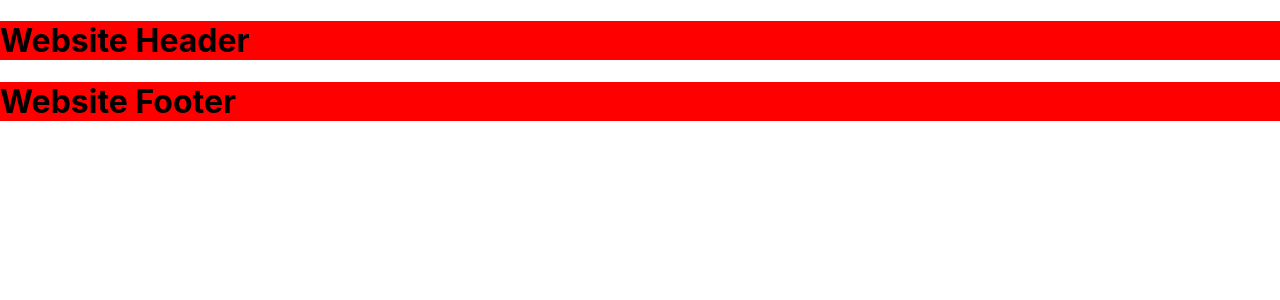
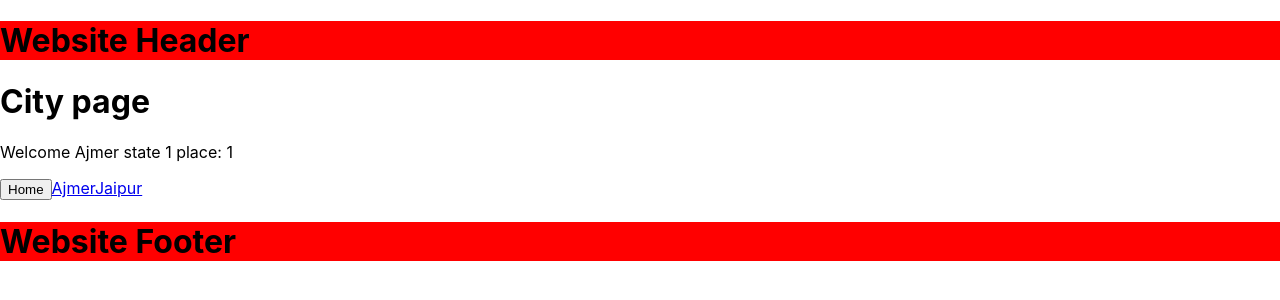
Before and after one commit to ityuvtrainings/react-project-batch-2, a React (Create React App) app: page /Ajmer/1/1 in a window 1280 px wide. Shown: the top 300 px of the page. Built offline with nearby package versions, Linux system fonts and the light colour scheme.

Commit message:
rount-dom

```diff
--- a/package.json
+++ b/package.json
@@ -9,6 +9,7 @@
     "@testing-library/user-event": "^13.5.0",
     "react": "^19.2.4",
     "react-dom": "^19.2.4",
+    "react-router": "^7.13.1",
     "react-router-dom": "^7.13.1",
     "react-scripts": "5.0.1",
     "web-vitals": "^2.1.4"
--- a/src/App.js
+++ b/src/App.js
@@ -1,29 +1,34 @@
-import { Route, BrowserRouter, Routes } from "react-router-dom";
+import { Route, BrowserRouter, Routes, Link } from "react-router";
 import Home from "./page/home";
 import About from "./page/about"
 import Contact from "./page/contact"
 import Layout from "./Layout/layout";
 import City from "./page/city";
+function App() {//1
 
-function App() {//1
   const rountlist=[
     {
-      path:'Ajmer',
+      path:'Ajmer/:state/:place',
       element:<City city={'Ajmer'}/>
     },
      {
-      path:'Jaipur',
+      path:'Jaipur/:state/:place',
       element:<City city={'Jaipur'}/>
     },
      {
-      path:'Delhi',
+      path:'Delhi/:state/:place',
       element:<City city={'Delhi'}/>
     },
     {
-      path:'Jodhpur',
+      path:'Jodhpur/:state/:place',
       element:<City city={'Jodhpur'}/>
+    },
+    {
+      path:'home',
+      element:<Home/>
     }
   ]
+
   return (
     <>
       <Layout>
@@ -32,6 +37,8 @@ function App() {//1
              <Route path={item.path} element={item.element} />
             )}
           </Routes>
+           <Link to={'/Ajmer/Rajasthan/vaishalinagar'}>Ajmer</Link>
+          <a href="/Jaipur/Rajasthan/vaishalinagar">Jaipur</a>
       </Layout>
     </>
   )
--- a/src/page/city.jsx
+++ b/src/page/city.jsx
@@ -1,8 +1,17 @@
-const City=({city})=>{
-    return(
+import { useParams } from "react-router-dom";
+import { useNavigate } from "react-router";
+const City = ({ city }) => {
+    const data = useParams()
+    const navigate = useNavigate();
+    const HandlerHome = () => {
+        navigate('/home?location=mumbai&pl=25', { state: { name: 'rajesh', age: 25 } })
+    }
+    return (
         <>
             <h1>City page</h1>
-            <p>Welcome {city} page slider</p>
+            <p>Welcome {city} state {data.state} place: {data.place}</p>
+            <button onClick={HandlerHome}>Home</button>
+
         </>
     )
 }
--- a/src/page/home.jsx
+++ b/src/page/home.jsx
@@ -1,4 +1,8 @@
+import { useLocation } from "react-router";
 const Home=()=>{
+    const location=useLocation()
+    console.log(location.state)
+     console.log(location)
     return(
         <>
             <h1>Home page</h1>
```
Also changed, not shown: 1 other file (tests, documents, lock files or other folders).
